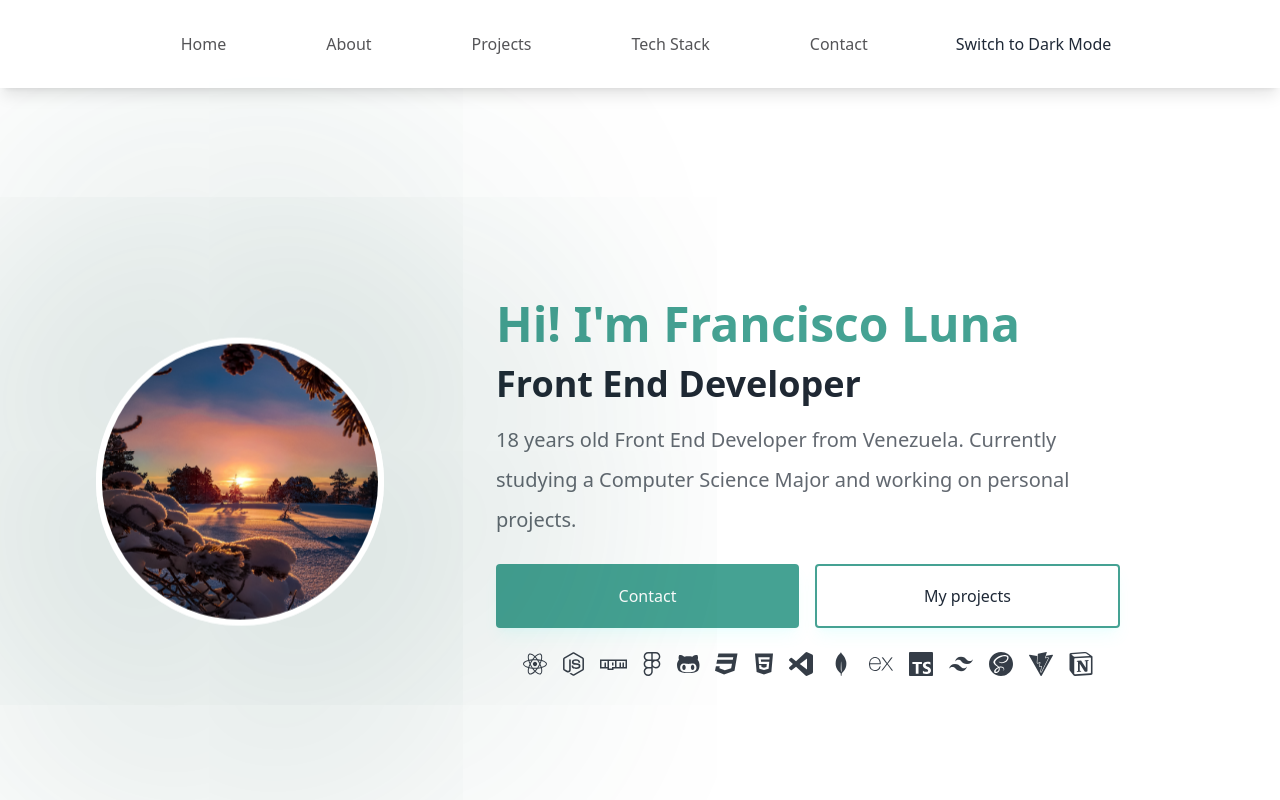
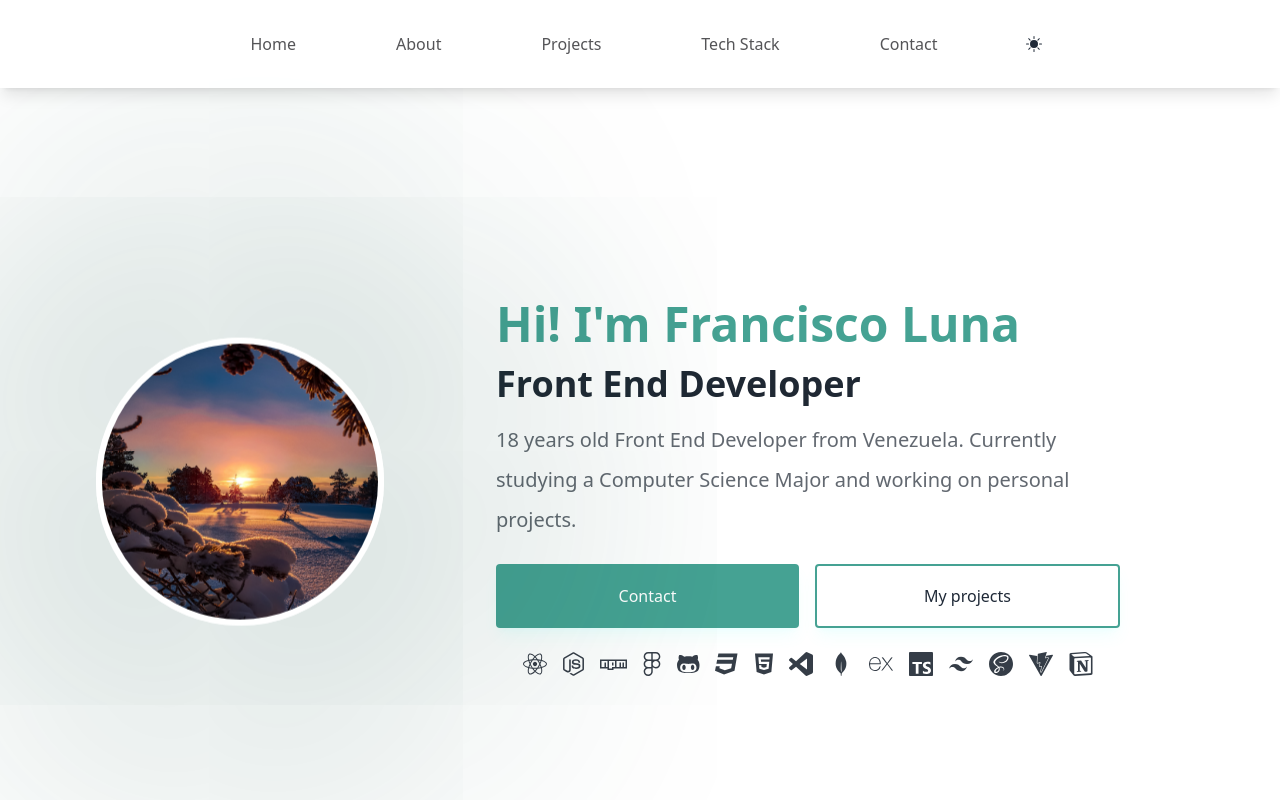
Before and after one commit to franciscoluna-28/New-Portfolio-2023, a React (Vite) app: page / in a window 1280 px wide. Shown: the top 800 px of the page. Built offline with nearby package versions, Linux system fonts and the light colour scheme.

Commit message:
Changed Icons

```diff
--- a/src/components/Switches/DarkModeSwitch.tsx
+++ b/src/components/Switches/DarkModeSwitch.tsx
@@ -1,8 +1,7 @@
 import { useContext, useCallback, useState, useEffect } from "react";
 import { ThemeContext } from "../../context/DarkModeContext";
-/* import { faMoon } from "@fortawesome/free-solid-svg-icons";
-import { faSun } from "@fortawesome/free-solid-svg-icons";
-import { FontAwesomeIcon } from "@fortawesome/react-fontawesome"; */
+import { FaMoon } from "react-icons/fa";
+import { BsSunFill } from "react-icons/bs"
 
 export const Toggle = () => {
     const { theme, setTheme } = useContext(ThemeContext);
@@ -32,7 +31,7 @@ export const Toggle = () => {
 
     return (
         <button onClick={toggleTheme} className="peer">
-            {isDark() ? "Switch to Light Mode" : "Switch to Dark Mode"}
+            {isDark() ? <FaMoon/> : <BsSunFill/>}
         </button>
     )
 }
```
